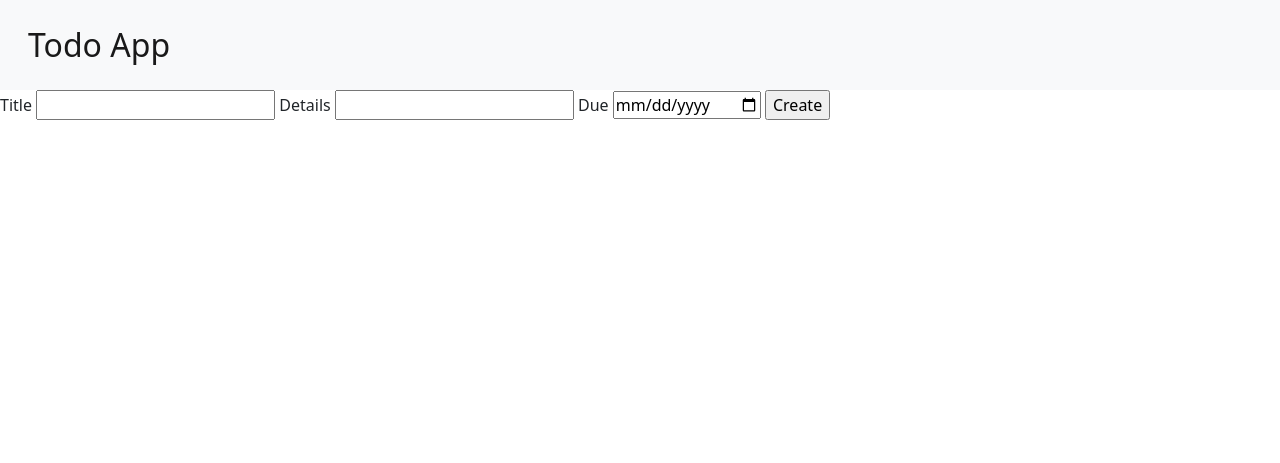
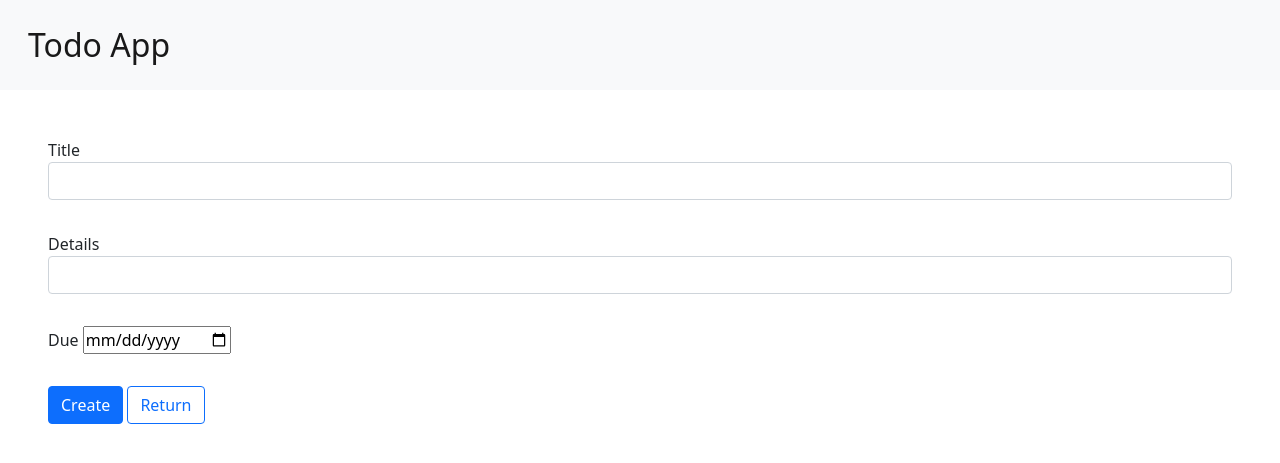
Before and after one commit to TomXV/Flask-Todo-App, a Flask app: page /create in a window 1280 px wide. Shown: the top 463 px of the page. Run offline with Flask 2, Linux system fonts and the light colour scheme; some libraries are stand-ins or nearby versions.

Commit message:
Update create.html

```diff
--- a/templates/create.html
+++ b/templates/create.html
@@ -1,13 +1,20 @@
 {% extends 'base.html' %}
 
 {% block body %}
-<form action="/" method="POST">
-    <label for="title">Title</label>
-    <input type="text" name="title">
-    <label for="details">Details</label>
-    <input type="text" name="detail">
-    <label for="due">Due</label>
-    <input type="date" name="due" required>
-    <input type="submit" value="Create">
+<form class="m-5" action="/" method="POST">
+    <div class="mb-3 pb-3">
+        <label for="title">Title</label>
+        <input type="text" class="form-control" name="title">
+    </div>
+    <div class="mb-3 pb-3">
+        <label for="details">Details</label>
+        <input type="text" class="form-control" name="detail">
+    </div>
+    <div class="mb-3 pb-3">
+        <label for="due">Due</label>
+        <input type="date" name="due" required>
+    </div>
+    <button type="submit" class="btn btn-primary">Create</button>
+    <a class="btn btn-outline-primary" href="/" role="button">Return</a>
 </form>
 {% endblock %}
```
